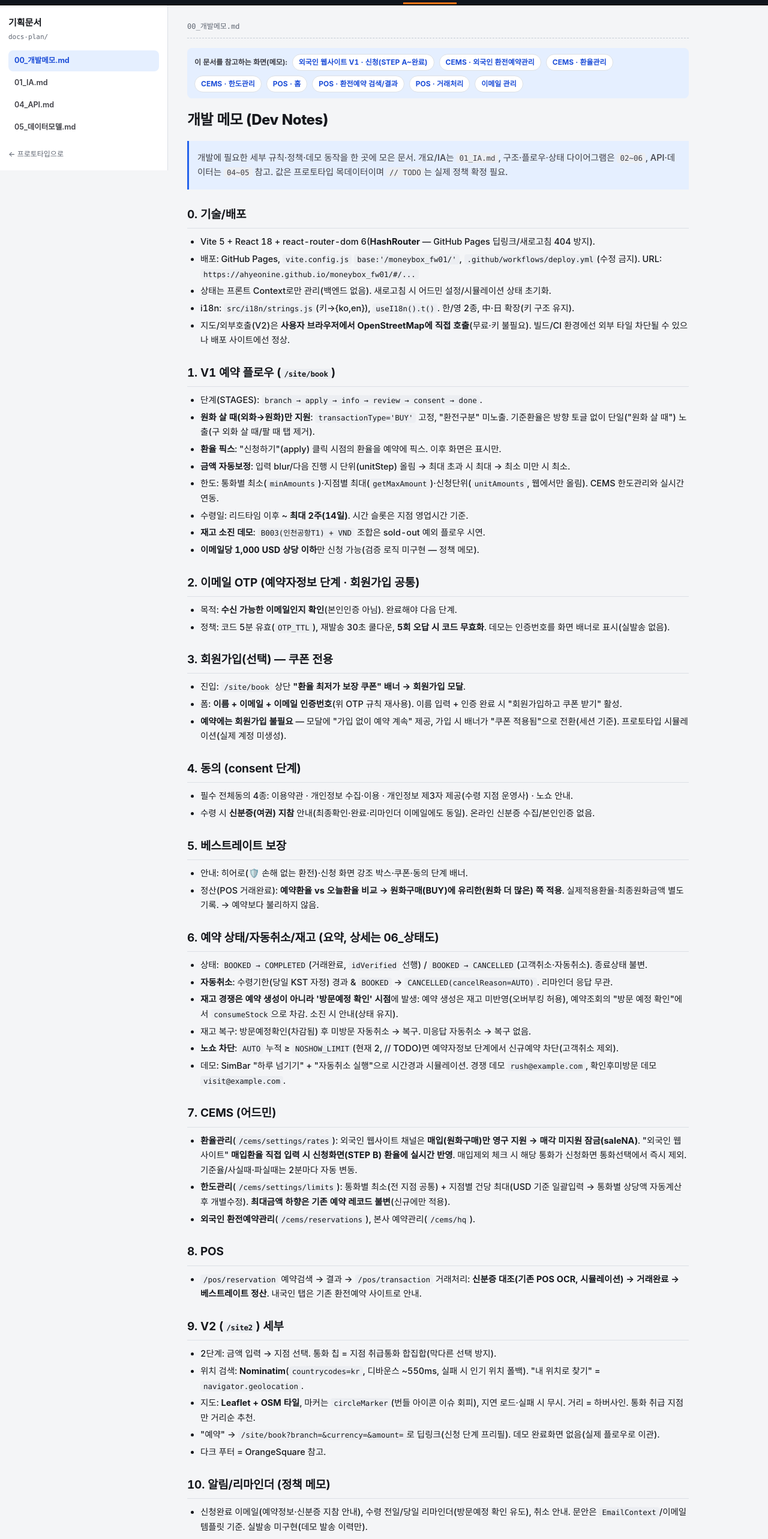
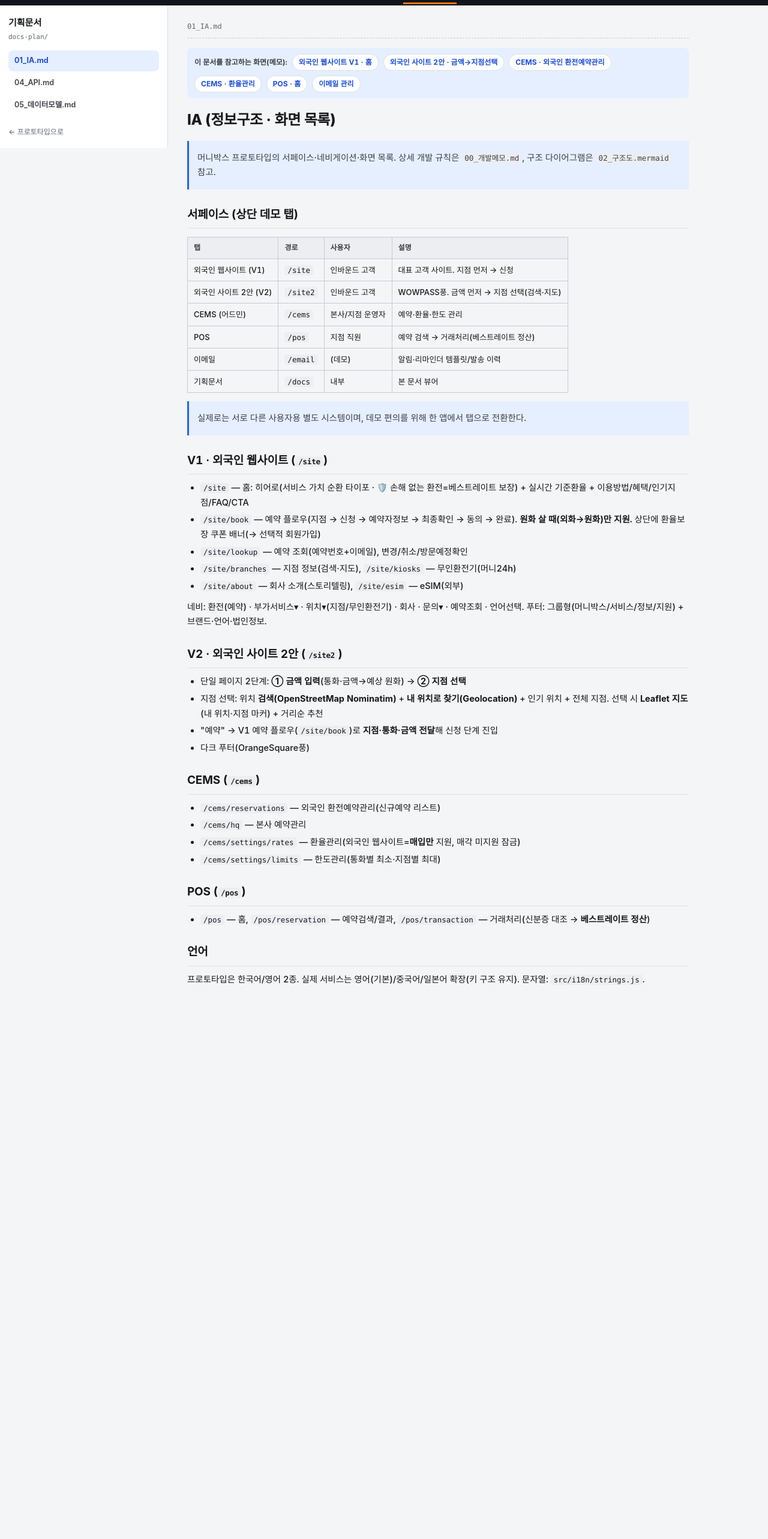
Before and after one commit to ahyeonine/moneybox_fw01, a React (Vite) app: page /#/docs in a window 1280 px wide. Shown: the part 40-2606 px from the top of the page at 60% size. After the commit the page ends 1775 px from the top, so only its background shows below. Built offline with nearby package versions, Linux system fonts and the light colour scheme; a web font is replaced by a local one.

Commit message:
docs: 개발메모 문서 제거 (#19)
- Delete docs-plan/00_개발메모.md
- Repoint on-screen DevNote "자세히:" links and docRefs.js to the remaining docs


Claude-Session: https://claude.ai/code/session_01FCmLHYetB95rdxSqp2KZdR

Co-authored-by: Claude <noreply@anthropic.com>

```diff
--- a/docs-plan/00_개발메모.md
+++ /dev/null
@@ -1,66 +0,0 @@
-# 개발 메모 (Dev Notes)
-
-> 개발에 필요한 세부 규칙·정책·데모 동작을 한 곳에 모은 문서. 개요/IA는 `01_IA.md`, 구조·플로우·상태 다이어그램은 `02~06`, API·데이터는 `04~05` 참고. 값은 프로토타입 목데이터이며 `// TODO`는 실제 정책 확정 필요.
-
-## 0. 기술/배포
-- Vite 5 + React 18 + react-router-dom 6(**HashRouter** — GitHub Pages 딥링크/새로고침 404 방지).
-- 배포: GitHub Pages, `vite.config.js` `base:'/moneybox_fw01/'`, `.github/workflows/deploy.yml`(수정 금지). URL: `https://ahyeonine.github.io/moneybox_fw01/#/...`
-- 상태는 프론트 Context로만 관리(백엔드 없음). 새로고침 시 어드민 설정/시뮬레이션 상태 초기화.
-- i18n: `src/i18n/strings.js`(키→{ko,en}), `useI18n().t()`. 한/영 2종, 中·日 확장(키 구조 유지).
-- 지도/외부호출(V2)은 **사용자 브라우저에서 OpenStreetMap에 직접 호출**(무료·키 불필요). 빌드/CI 환경에선 외부 타일 차단될 수 있으나 배포 사이트에선 정상.
-
-## 1. V1 예약 플로우 (`/site/book`)
-- 단계(STAGES): `branch → apply → info → review → consent → done`.
-- **원화 살 때(외화→원화)만 지원**: `transactionType='BUY'` 고정, "환전구분" 미노출. 기준환율은 방향 토글 없이 단일("원화 살 때") 노출(구 외화 살 때/팔 때 탭 제거).
-- **환율 픽스**: "신청하기"(apply) 클릭 시점의 환율을 예약에 픽스. 이후 화면은 표시만.
-- **금액 자동보정**: 입력 blur/다음 진행 시 단위(unitStep) 올림 → 최대 초과 시 최대 → 최소 미만 시 최소.
-- 한도: 통화별 최소(`minAmounts`)·지점별 최대(`getMaxAmount`)·신청단위(`unitAmounts`, 웹에서만 올림). CEMS 한도관리와 실시간 연동.
-- 수령일: 리드타임 이후 ~ **최대 2주(14일)**. 시간 슬롯은 지점 영업시간 기준.
-- **재고 소진 데모**: `B003(인천공항T1) + VND` 조합은 sold-out 예외 플로우 시연.
-- **이메일당 1,000 USD 상당 이하**만 신청 가능(검증 로직 미구현 — 정책 메모).
-
-## 2. 이메일 OTP (예약자정보 단계 · 회원가입 공통)
-- 목적: **수신 가능한 이메일인지 확인**(본인인증 아님). 완료해야 다음 단계.
-- 정책: 코드 5분 유효(`OTP_TTL`), 재발송 30초 쿨다운, **5회 오답 시 코드 무효화**. 데모는 인증번호를 화면 배너로 표시(실발송 없음).
-
-## 3. 회원가입(선택) — 쿠폰 전용
-- 진입: `/site/book` 상단 **"환율 최저가 보장 쿠폰" 배너 → 회원가입 모달**.
-- 폼: **이름 + 이메일 + 이메일 인증번호**(위 OTP 규칙 재사용). 이름 입력 + 인증 완료 시 "회원가입하고 쿠폰 받기" 활성.
-- **예약에는 회원가입 불필요** — 모달에 "가입 없이 예약 계속" 제공, 가입 시 배너가 "쿠폰 적용됨"으로 전환(세션 기준). 프로토타입 시뮬레이션(실제 계정 미생성).
-
-## 4. 동의 (consent 단계)
-- 필수 전체동의 4종: 이용약관 · 개인정보 수집·이용 · 개인정보 제3자 제공(수령 지점 운영사) · 노쇼 안내.
-- 수령 시 **신분증(여권) 지참** 안내(최종확인·완료·리마인더 이메일에도 동일). 온라인 신분증 수집/본인인증 없음.
-
-## 5. 베스트레이트 보장
-- 안내: 히어로(🛡️ 손해 없는 환전)·신청 화면 강조 박스·쿠폰·동의 단계 배너.
-- 정산(POS 거래완료): **예약환율 vs 오늘환율 비교 → 원화구매(BUY)에 유리한(원화 더 많은) 쪽 적용**. 실제적용환율·최종원화금액 별도 기록. → 예약보다 불리하지 않음.
-
-## 6. 예약 상태/자동취소/재고 (요약, 상세는 06_상태도)
-- 상태: `BOOKED → COMPLETED`(거래완료, `idVerified` 선행) / `BOOKED → CANCELLED`(고객취소·자동취소). 종료상태 불변.
-- **자동취소**: 수령기한(당일 KST 자정) 경과 & `BOOKED` → `CANCELLED(cancelReason=AUTO)`. 리마인더 응답 무관.
-- **재고 경쟁은 예약 생성이 아니라 '방문예정 확인' 시점**에 발생: 예약 생성은 재고 미반영(오버부킹 허용), 예약조회의 "방문 예정 확인"에서 `consumeStock`으로 차감. 소진 시 안내(상태 유지).
-- 재고 복구: 방문예정확인(차감됨) 후 미방문 자동취소 → 복구. 미응답 자동취소 → 복구 없음.
-- **노쇼 차단**: `AUTO` 누적 ≥ `NOSHOW_LIMIT`(현재 2, // TODO)면 예약자정보 단계에서 신규예약 차단(고객취소 제외).
-- 데모: SimBar "하루 넘기기" + "자동취소 실행"으로 시간경과 시뮬레이션. 경쟁 데모 `rush@example.com`, 확인후미방문 데모 `visit@example.com`.
-
-## 7. CEMS (어드민)
-- **환율관리**(`/cems/settings/rates`): 외국인 웹사이트 채널은 **매입(원화구매)만 영구 지원 → 매각 미지원 잠금(saleNA)**. "외국인 웹사이트" **매입환율 직접 입력 시 신청화면(STEP B) 환율에 실시간 반영**. 매입제외 체크 시 해당 통화가 신청화면 통화선택에서 즉시 제외. 기준율/사실때·파실때는 2분마다 자동 변동.
-- **한도관리**(`/cems/settings/limits`): 통화별 최소(전 지점 공통) + 지점별 건당 최대(USD 기준 일괄입력 → 통화별 상당액 자동계산 후 개별수정). **최대금액 하향은 기존 예약 레코드 불변**(신규에만 적용).
-- **외국인 환전예약관리**(`/cems/reservations`), 본사 예약관리(`/cems/hq`).
-
-## 8. POS
-- `/pos/reservation` 예약검색 → 결과 → `/pos/transaction` 거래처리: **신분증 대조(기존 POS OCR, 시뮬레이션) → 거래완료 → 베스트레이트 정산**. 내국인 탭은 기존 환전예약 사이트로 안내.
-
-## 9. V2 (`/site2`) 세부
-- 2단계: 금액 입력 → 지점 선택. 통화 칩 = 지점 취급통화 합집합(막다른 선택 방지).
-- 위치 검색: **Nominatim**(`countrycodes=kr`, 디바운스 ~550ms, 실패 시 인기 위치 폴백). "내 위치로 찾기" = `navigator.geolocation`.
-- 지도: **Leaflet + OSM 타일**, 마커는 `circleMarker`(번들 아이콘 이슈 회피), 지연 로드·실패 시 무시. 거리 = 하버사인. 통화 취급 지점만 거리순 추천.
-- "예약" → `/site/book?branch=&currency=&amount=`로 딥링크(신청 단계 프리필). 데모 완료화면 없음(실제 플로우로 이관).
-- 다크 푸터 = OrangeSquare 참고.
-
-## 10. 알림/리마인더 (정책 메모)
-- 신청완료 이메일(예약정보·신분증 지참 안내), 수령 전일/당일 리마인더(방문예정 확인 유도), 취소 안내. 문안은 `EmailContext`/이메일 템플릿 기준. 실발송 미구현(데모 발송 이력만).
-
-## 11. TODO 모음
-- 최소/최대금액·리드타임·단위 실제 정책 수치, 취소 컷오프, `NOSHOW_LIMIT` 확정, 스프레드 반영, 재고 API 연동, 이메일 실발송, 위치검색/지도 실서비스 키·정책, 회원가입 실제 백엔드.
--- a/src/data/docRefs.js
+++ b/src/data/docRefs.js
@@ -2,9 +2,8 @@
 //  - 메모 → 문서: 각 화면 메모의 "자세히: <파일>" 링크 (/docs?doc=...)
 //  - 문서 → 메모: 아래 매핑을 역참조해 기획문서 뷰어에서 "관련 화면"으로 이동
 //  - 한 화면에 여러 문서를 연결할 수 있다(docs 배열).
-// 기획문서는 IA·구조도·플로우·API·데이터모델·상태도 + 개발메모로 슬림화됨.
+// 기획문서는 IA·구조도·플로우·API·데이터모델·상태도로 슬림화됨.
 const D = {
-  memo: '00_개발메모.md',
   ia: '01_IA.md',
   flow: '03_플로우.mermaid',
   api: '04_API.md',
@@ -14,16 +13,16 @@ const D = {
 
 const DOC_REFS = [
   { route: '/site', screen: '외국인 웹사이트 V1 · 홈', docs: [D.ia] },
-  { route: '/site/book', screen: '외국인 웹사이트 V1 · 신청(STEP A~완료)', docs: [D.flow, D.data, D.memo] },
+  { route: '/site/book', screen: '외국인 웹사이트 V1 · 신청(STEP A~완료)', docs: [D.flow, D.data] },
   { route: '/site/lookup', screen: '외국인 웹사이트 V1 · 예약조회', docs: [D.flow, D.state] },
   { route: '/site2', screen: '외국인 사이트 2안 · 금액→지점선택', docs: [D.ia, D.flow] },
-  { route: '/cems/reservations', screen: 'CEMS · 외국인 환전예약관리', docs: [D.memo, D.data] },
-  { route: '/cems/settings/rates', screen: 'CEMS · 환율관리', docs: [D.memo] },
-  { route: '/cems/settings/limits', screen: 'CEMS · 한도관리', docs: [D.memo, D.data] },
-  { route: '/pos', screen: 'POS · 홈', docs: [D.memo] },
-  { route: '/pos/reservation', screen: 'POS · 환전예약 검색/결과', docs: [D.memo] },
-  { route: '/pos/transaction', screen: 'POS · 거래처리', docs: [D.memo, D.state] },
-  { route: '/email', screen: '이메일 관리', docs: [D.memo] },
+  { route: '/cems/reservations', screen: 'CEMS · 외국인 환전예약관리', docs: [D.ia, D.data] },
+  { route: '/cems/settings/rates', screen: 'CEMS · 환율관리', docs: [D.ia] },
+  { route: '/cems/settings/limits', screen: 'CEMS · 한도관리', docs: [D.data] },
+  { route: '/pos', screen: 'POS · 홈', docs: [D.ia] },
+  { route: '/pos/reservation', screen: 'POS · 환전예약 검색/결과', docs: [D.flow] },
+  { route: '/pos/transaction', screen: 'POS · 거래처리', docs: [D.state] },
+  { route: '/email', screen: '이메일 관리', docs: [D.ia] },
 ]
 
 // 특정 기획문서를 참고하는 화면 목록 (문서 → 메모 역참조)
--- a/src/pages/cems/ForeignReservationAdmin.jsx
+++ b/src/pages/cems/ForeignReservationAdmin.jsx
@@ -120,7 +120,7 @@ export default function ForeignReservationAdmin() {
           '기존 CEMS 컬럼(성명/생년월일/휴대전화/입금상태/예약금) 중 상당수가 이번 서비스에는 없음 — 이메일/여권영문명 등으로 대체',
           '진입 기본값: 수령예정일="오늘" + 응답상태="방문확인만 보기". 날짜(오늘/전체 기간)와 응답 토글은 독립 동작',
           '행 클릭 → 예약 상세 모달. [예약취소] 버튼으로 지점(직원) 취소 가능(사유입력 없이 즉시): 상태→취소, 재고 복구, 지점 취소 안내 이메일 발송. CEMS는 행 유지(상태만 취소), POS는 목록에서 제외',
-          '자세히: 00_개발메모.md',
+          '자세히: 01_IA.md',
         ]}
       />
       <h1 className="cems-h1">외국인 환전예약관리</h1>
--- a/src/pages/cems/HqReservationAdmin.jsx
+++ b/src/pages/cems/HqReservationAdmin.jsx
@@ -103,7 +103,7 @@ export default function HqReservationAdmin() {
         items={[
           '본사관리자 화면: 전 지점의 외국인 환전예약을 한 화면에서 조회. 검색 필터에 지점 선택 포함',
           '행 클릭 → 예약 상세 모달. 예약취소(지점·직원 취소) 가능: 상태→취소, 재고 복구, 지점 취소 안내 이메일 발송',
-          '자세히: 00_개발메모.md',
+          '자세히: 01_IA.md',
         ]}
       />
       <h1 className="cems-h1">본사관리자 · 전 지점 외국인 환전예약</h1>
--- a/src/pages/cems/LimitManagement.jsx
+++ b/src/pages/cems/LimitManagement.jsx
@@ -112,7 +112,7 @@ export default function LimitManagement() {
           '건당 최대금액(하드리밋): 지점 구분 없이 전체 공통. 원화(KRW) 기준 1개 입력하면 로드환율로 전체 통화 자동 환산되는 방식',
           '설정 가능한 최대금액 상한은 통화별 9,999 USD 상당액 — 초과 입력 시 저장/적용 차단 + 에러 표시',
           '⚠️ 이 최대금액 하드리밋은 애초 정책회의에서 "최대금액 제한 없음"으로 확정됐던 것과 상충하는 부분이라 정책 재확인이 필요한 상태',
-          '자세히: 00_개발메모.md',
+          '자세히: 01_IA.md',
         ]}
       />
       <h1 className="cems-h1">외국인서비스 한도관리</h1>
--- a/src/pages/cems/RateManagement.jsx
+++ b/src/pages/cems/RateManagement.jsx
@@ -139,7 +139,7 @@ export default function RateManagement() {
           '"외국인 웹사이트" 매입 환율을 직접 입력하면 외국인 웹사이트 신청화면(STEP B) 환율에 실시간 반영됨',
           '"외국인 웹사이트" 매각제외는 기본 체크+잠금(매각 미지원 확정). 매입제외는 선택된 통화 기준으로 체크 시 신청화면 통화선택에서 즉시 제외',
           '환율은 2분 주기로 자동 갱신됨',
-          '자세히: 00_개발메모.md',
+          '자세히: 01_IA.md',
         ]}
       />
       <h1 className="cems-h1">환전율관리</h1>
--- a/src/pages/email/EmailAdmin.jsx
+++ b/src/pages/email/EmailAdmin.jsx
@@ -88,7 +88,7 @@ export default function EmailAdmin() {
           '리마인더 이메일의 "방문 예정 / 예약 취소" 버튼은 고객 클릭을 시뮬레이션 — 실제 예약 상태에 반영',
           '"테스트 발송": 선택한 목데이터 예약 기준으로 템플릿을 채워 미리보기(모달)+발송 이력에 기록. 신청완료·전일리마인더는 지도 포함',
           '취소 안내 메일 3종 구분 — 자동취소: 수령 예정일이 지나도록 방문(수령완료)하지 않아 시스템이 자동 취소 / 지점취소: 지점 사정으로 지점(직원)이 고객 거래를 취소 / 고객취소: 고객이 신청내역조회에서 [예약취소]를 눌러 직접 취소',
-          '자세히: 00_개발메모.md',
+          '자세히: 01_IA.md',
         ]}
       />
       <header className="admin-header">
--- a/src/pages/operator/PosHome.jsx
+++ b/src/pages/operator/PosHome.jsx
@@ -10,7 +10,7 @@ export default function PosHome() {
   return (
     <div className="pos-home">
       <DevNote
-        items={['자세히: 00_개발메모.md']}
+        items={['자세히: 01_IA.md']}
       />
       <div className="pos-top">
         <Logo to="/pos" className="logo pos-logo" />
--- a/src/pages/operator/PosReservationSearch.jsx
+++ b/src/pages/operator/PosReservationSearch.jsx
@@ -10,7 +10,7 @@ export const POS_RESV_NOTES = [
   '응답 토글: "방문확인만 보기"=방문예정확인(CONFIRMED)만, "전체보기"=무응답·발송전 포함. 취소 건은 항상 제외',
   '무응답이어도 수령기한(수령예정일 당일) 전까지는 자동취소하지 않음, 그 이후 자동취소',
   '예약번호 끝 4자리 검색: 예약번호(RSV-YYYYMMDD-0001)의 끝자리(0001)만으로 단독 검색. 다른 필드·날짜·응답 토글과 무관하게 매칭(카운터에서 고객이 끝자리만 불러줄 때). 끝 4자리가 겹치면 여러 건이 리스트로 노출됨',
-  '자세히: 00_개발메모.md',
+  '자세히: 01_IA.md',
 ]
 
 // 화면 A · POS 환전예약 검색 폼 (최초 진입)
--- a/src/pages/operator/PosTransaction.jsx
+++ b/src/pages/operator/PosTransaction.jsx
@@ -17,7 +17,7 @@ export default function PosTransaction() {
           '신분증 대조(OCR)는 기존 POS 거래 플로우의 일부 — 수령 시점에 지점에서 확인. 예약 서비스가 사전에 별도로 신분증을 받지는 않음 (온라인 신분증 수집·본인인증 없음)',
           '신분증 대조 시 예약자명과 실제 방문자 명의가 달라도 그대로 진행 가능 (정책상 동일성 요구 안 함)',
           '베스트레이트 정산: 거래완료 시 예약환율 vs 오늘환율 비교 → 유리한 쪽 적용(실제적용환율/최종원화금액 별도 기록)',
-          '자세히: 00_개발메모.md',
+          '자세히: 01_IA.md',
         ]}
       />
       <header className="admin-header">
--- a/src/store/EmailContext.jsx
+++ b/src/store/EmailContext.jsx
@@ -7,7 +7,7 @@ const EmailContext = createContext(null)
 // 지점(직원) 취소 시 고정 사유 문구 — 지점 취소 안내 메일의 {{branchReason}} 치환값
 export const BRANCH_CANCEL_REASON = '지점 사정으로 인해 예약이 취소되었습니다.'
 
-// 이메일 종류 메타 (표시 순서/라벨) — 00_개발메모.md 기준 6종
+// 이메일 종류 메타 (표시 순서/라벨) — 01_IA.md 기준 6종
 // (수령 당일 무응답 리마인더는 제거됨: 전일 리마인더 무응답 → 수령기한 경과 시 자동취소 안내로 처리)
 export const EMAIL_TYPES = [
   { key: 'auth', label: '인증번호 발송' },
@@ -19,7 +19,7 @@ export const EMAIL_TYPES = [
 ]
 
 // 기본 템플릿 (관리자 수정 가능). 본문의 {{token}} 은 발송 시 치환된다.
-// (문안은 docs-plan/00_개발메모.md 와 동일 정책)
+// (문안은 docs-plan/01_IA.md 와 동일 정책)
 function seedTemplates() {
   return {
     auth: {
```
